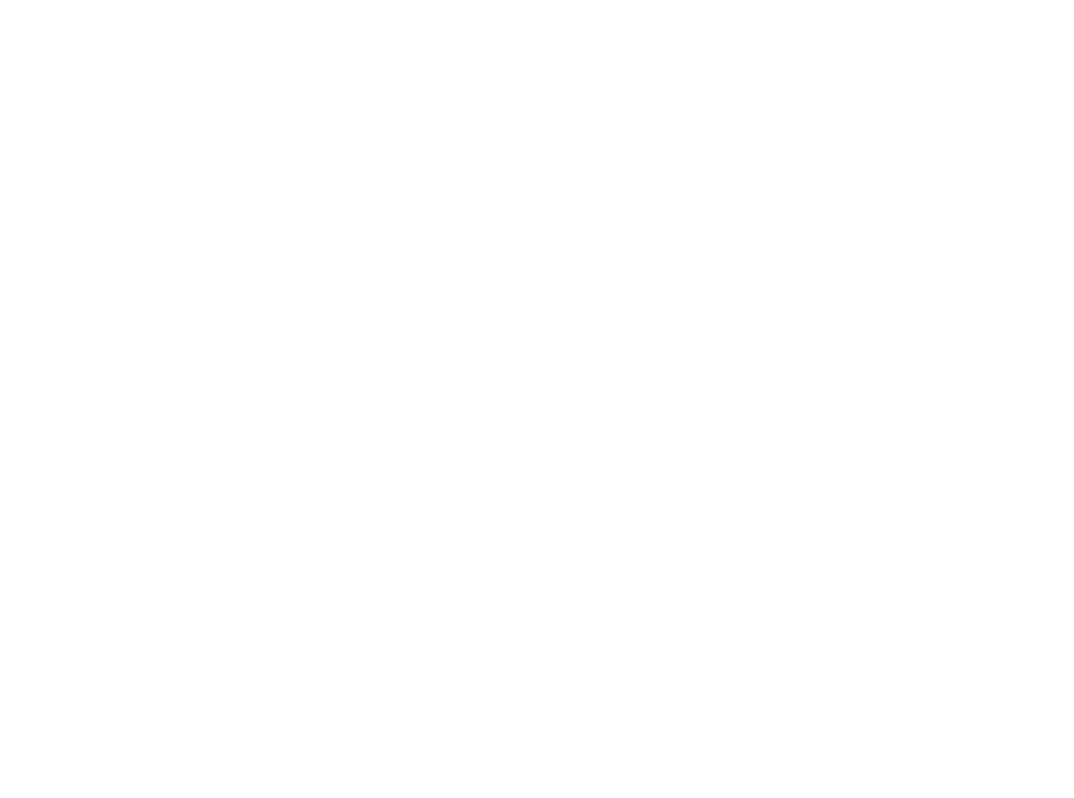
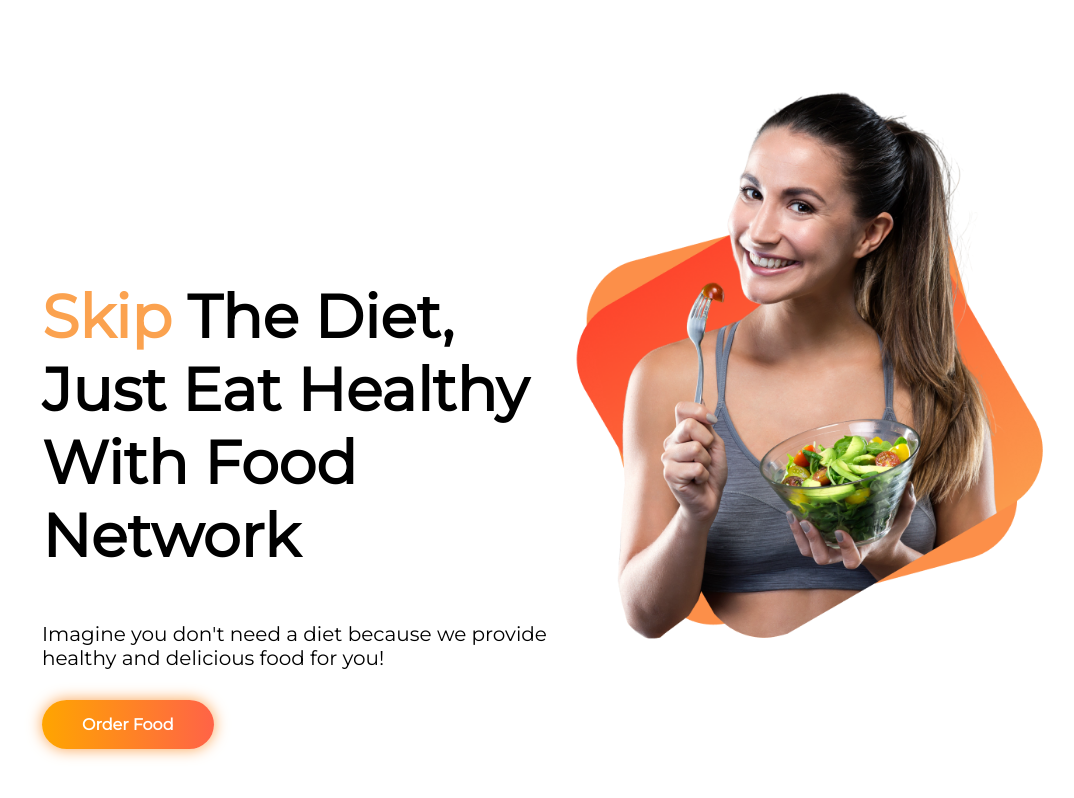
Before and after one commit to mdmominur/food-house, a plain HTML site: page index.html in a window 1280 px wide. Shown: the whole page, without its empty margins (86-1160 px from the left). Drawn offline with Linux system fonts and the light colour scheme.

Commit message:
header section added

```diff
--- a/index.html
+++ b/index.html
@@ -6,9 +6,35 @@
     <meta name="viewport" content="width=device-width, initial-scale=1.0">
     <title>Welcome to food house</title>
     <link rel="shortcut icon" href="images/female/Group 8425.png" type="image/x-icon">
+
+    <!--google's font-->
+    <link rel="preconnect" href="https://fonts.googleapis.com">
+    <link rel="preconnect" href="https://fonts.gstatic.com" crossorigin>
+    <link href="https://fonts.googleapis.com/css2?family=Montserrat&display=swap" rel="stylesheet">
+
+    <!-- My css -->
     <link rel="stylesheet" href="style.css">
 </head>
 <body>
+<!-- Header section start -->
+    <section class="fexible-area">
+        <div class="width-half">
+            <div class="padding-top">
+                <h1><span class="orange-color">Skip</span> The Diet,
+                    Just Eat Healthy
+                    With Food Network
+                </h1>
+                <p>Imagine you don't need a diet because we provide
+                    healthy and delicious food for you!</p>
+                <a class="gradient-button" href="http://google.com">Order Food</a>
+            </div>
+        </div>
+        <div class="width-half">
+            <img src="images/female/Group 8425.png" alt="Woman eating food">
+        </div>
+    </section>
+<!-- Header section End -->
+
 
 </body>
 </html>
--- a/style.css
+++ b/style.css
@@ -0,0 +1,57 @@
+body {
+    margin: 0;
+    font-family: 'Montserrat', sans-serif;
+}
+
+.fexible-area {
+    display: flex;
+    width: 80%;
+    margin: 0 auto;
+    margin-top: 80px;
+}
+
+
+.width-half {
+    width: 50%;
+}
+
+.width-half img {
+    width: 100%;
+}
+
+h1 {
+    font-size: 60px;
+    font-weight: 700;
+}
+
+p {
+    font-size: 20px;
+}
+
+.padding-top {
+    padding-top: 150px;
+}
+
+.padding-left {
+    padding-left: 50px;
+}
+
+.padding-right {
+    padding-right: 50px;
+}
+
+.orange-color {
+    color: #FBA24F;
+}
+
+.gradient-button {
+    text-decoration: none;
+    background-image: linear-gradient(to right, orange, tomato);
+    padding: 15px 40px;
+    display: inline-block;
+    margin-top: 10px;
+    border-radius: 30px;
+    font-weight: bold;
+    color: white;
+    box-shadow: 0px 0px 15px #fba24f;
+}
```
